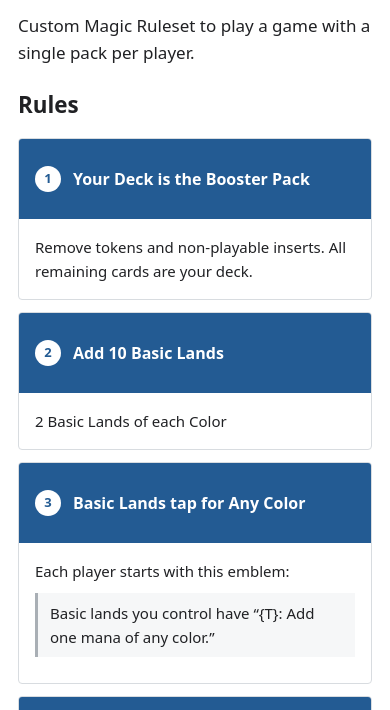
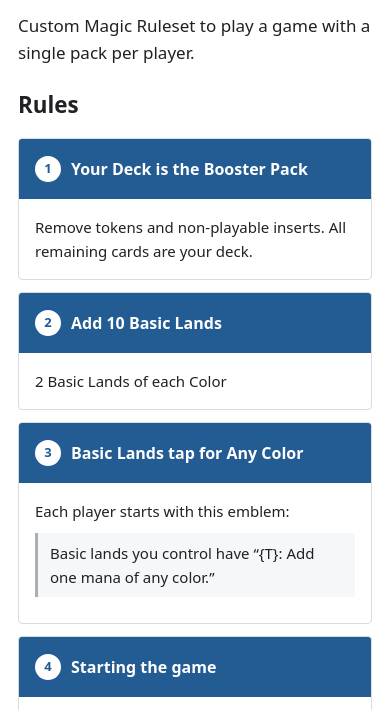
Before and after one commit to ashears/MTG-Pack-Battle, a website: page index.html in a window 390 px wide. Shown: the part 122-832 px from the top of the page. Drawn offline with Linux system fonts and the light colour scheme.

Commit message:
Make rule headers more compact

```diff
--- a/index.html
+++ b/index.html
@@ -7,7 +7,7 @@
   <meta name="description" content="Custom Magic Ruleset to play a game with a single pack per player. Rules and a starting-token randomizer.">
   <title>MTG Pack Battle</title>
   <link rel="icon" type="image/svg+xml" href="./assets/favicon.svg">
-  <link rel="stylesheet" href="./styles.css?v=1.3.3">
+  <link rel="stylesheet" href="./styles.css?v=1.3.4">
 </head>
 <body>
   <a class="skip-link" href="#main">Skip to content</a>
--- a/styles.css
+++ b/styles.css
@@ -32,10 +32,10 @@ h3 { font-size: 1rem; font-weight: 600; }
 .rules-section { padding-top: 24px; }
 .rules-list { display: grid; grid-template-columns: repeat(3, minmax(0, 1fr)); list-style: none; padding: 0; margin: 18px 0; gap: 16px; }
 .rules-list > li { display: flex; flex-direction: column; border: 1px solid var(--line); border-radius: 4px; overflow: hidden; background: #fff; }
-.rule-header { display: flex; align-items: center; flex-shrink: 0; min-height: calc(3rem + 32px); gap: 12px; padding: 16px 18px; background: #235b93; color: #fff; }
+.rule-header { display: flex; align-items: center; flex-shrink: 0; min-height: calc(2.5rem + 20px); gap: 10px; padding: 10px 18px; background: #235b93; color: #fff; }
 .rule-body { flex: 1; padding: 18px; text-align: left; }
 .rule-index { display: grid; place-items: center; width: 26px; height: 26px; flex-shrink: 0; border-radius: 50%; background: #fff; color: #235b93; font-size: .8125rem; font-weight: 650; }
-.rules-list h3 { line-height: 1.5; }
+.rules-list h3 { line-height: 1.25; }
 .rules-list p, .rules-list blockquote { font-size: .9375rem; }
 .rules-list blockquote { padding: 8px 12px; }
 .rules-list .rule-steps { margin: 0; padding: 0; list-style: decimal inside; font-size: .9375rem; }
@@ -46,7 +46,7 @@ h3 { font-size: 1rem; font-weight: 600; }
 }
 @media (max-width: 600px) {
   .rules-list { grid-template-columns: 1fr; gap: 12px; }
-  .rule-header { padding: 14px 16px; }
+  .rule-header { padding: 10px 16px; }
   .rule-body { padding: 16px; }
   .banner-header { margin-bottom: 14px; }
   .banner-nav { right: 12px; bottom: 12px; }
```
